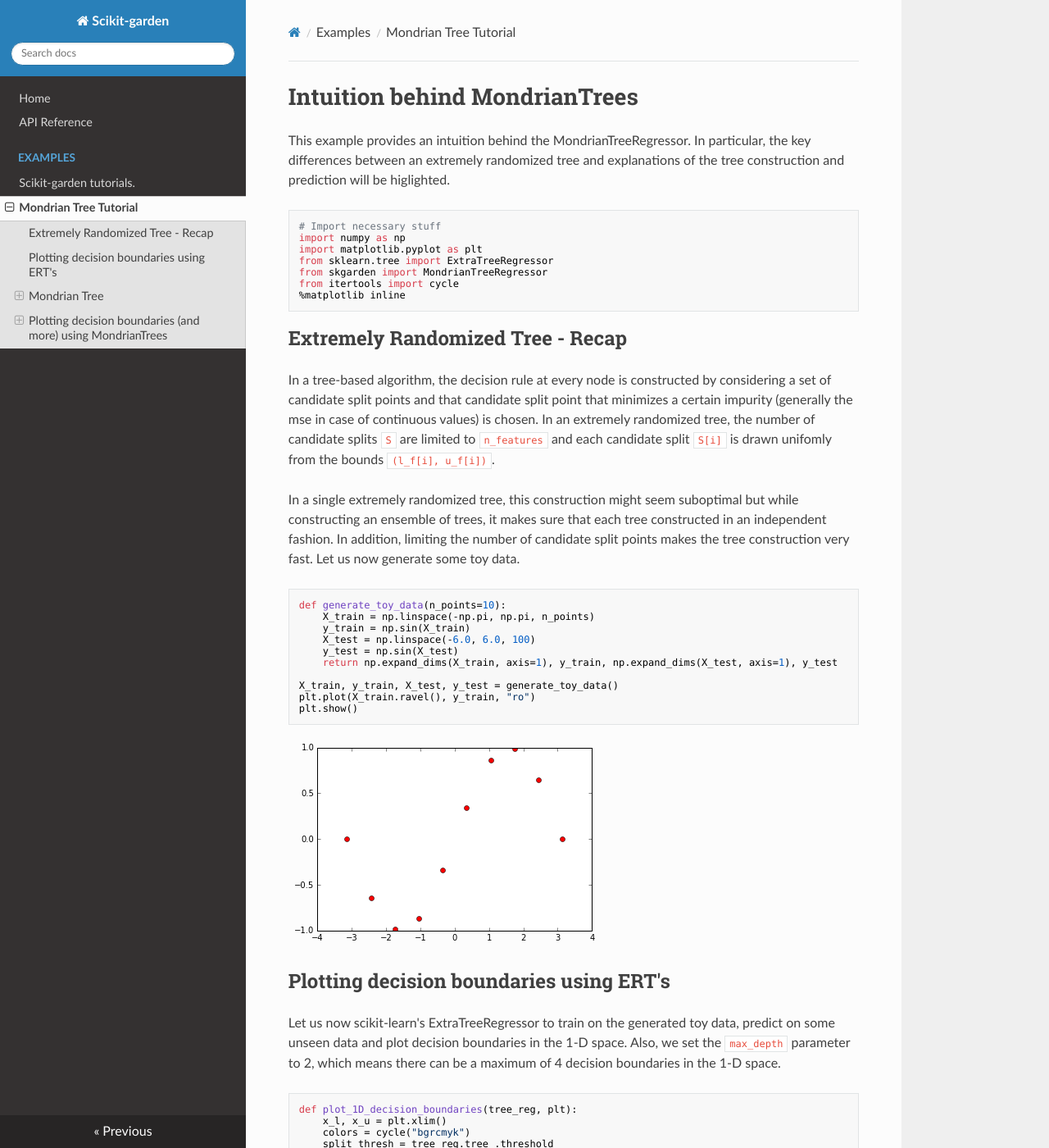
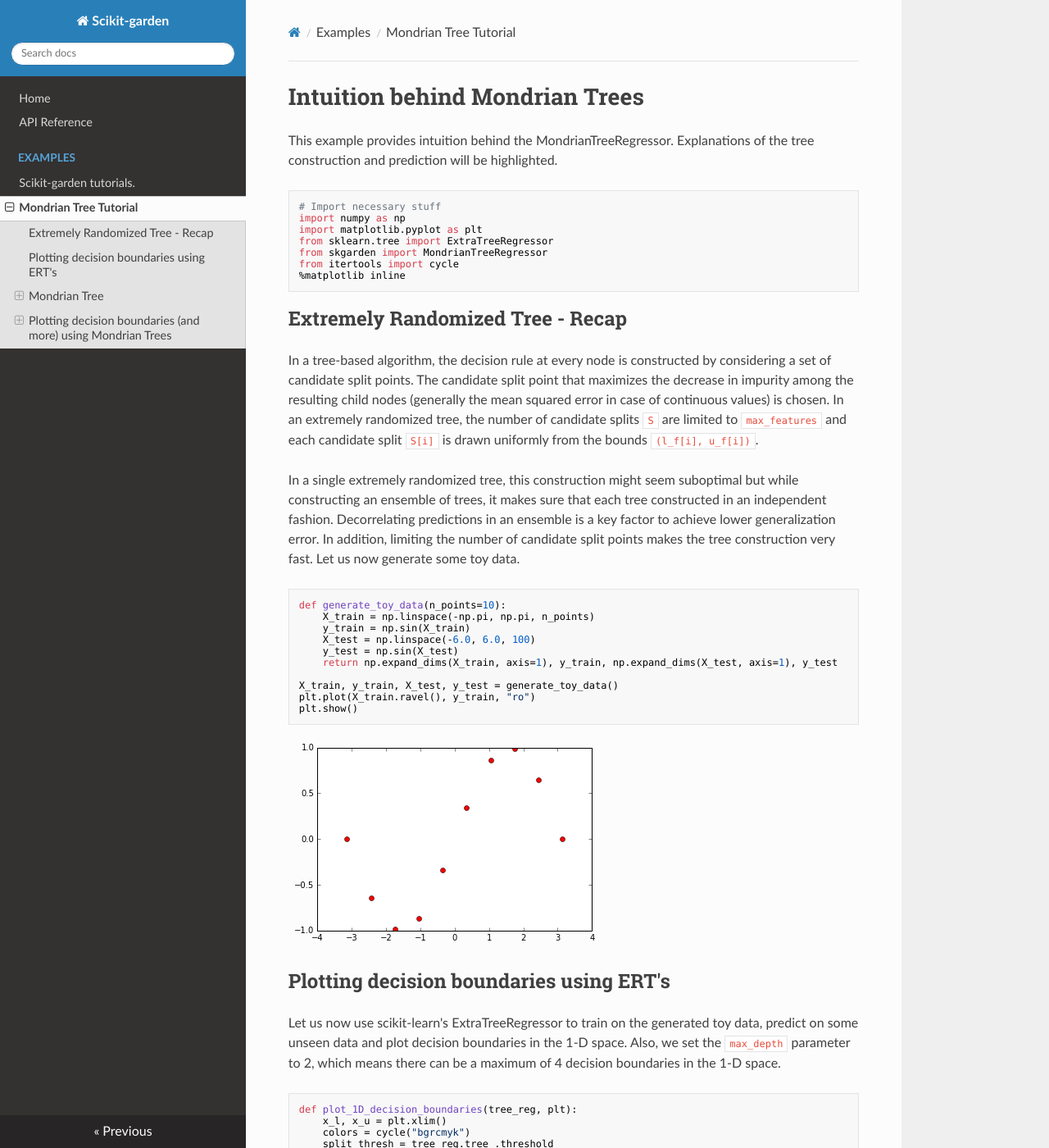
Before and after one commit to scikit-garden/scikit-garden, an MkDocs documentation site: the page built from docs/examples/MondrianTreeRegressor.md, in a window 1280 px wide and 1400 px high. Shown: the whole window at 82% size. Built offline with MkDocs 1.6.1, drawn with Linux system fonts in a browser that asks for light colours; nearby versions of some CDN libraries; formulas are drawn with MathJax 3; old or Windows-style settings are respelled for this version of MkDocs; some of the changed text lies outside the part shown.

Commit message:
Address some comments

````diff
--- a/docs/examples/MondrianTreeRegressor.md
+++ b/docs/examples/MondrianTreeRegressor.md
@@ -1,6 +1,6 @@
-# Intuition behind MondrianTrees
+# Intuition behind Mondrian Trees
 
-This example provides an intuition behind the MondrianTreeRegressor. In particular, the key differences between an extremely randomized tree and explanations of the tree construction and prediction will be higlighted.
+This example provides intuition behind the MondrianTreeRegressor. Explanations of the tree construction and prediction will be highlighted.
 
 
 ```python
@@ -15,9 +15,9 @@ from itertools import cycle
 
 ##  Extremely Randomized Tree - Recap
 
-In a tree-based algorithm, the decision rule at every node is constructed by considering a set of candidate split points and that candidate split point that minimizes a certain impurity (generally the mse in case of continuous values) is chosen. In an extremely randomized tree, the number of candidate splits `S` are limited to `n_features` and each candidate split `S[i]` is drawn unifomly from the bounds `(l_f[i], u_f[i])`.
+In a tree-based algorithm, the decision rule at every node is constructed by considering a set of candidate split points. The candidate split point that maximizes the decrease in impurity among the resulting child nodes (generally the mean squared error in case of continuous values) is chosen. In an extremely randomized tree, the number of candidate splits `S` are limited to `max_features` and each candidate split `S[i]` is drawn uniformly from the bounds `(l_f[i], u_f[i])`.
 
-In a single extremely randomized tree, this construction might seem suboptimal but while constructing an ensemble of trees, it makes sure that each tree constructed in an independent fashion. In addition, limiting the number of candidate split points makes the tree construction very fast. Let us now generate some toy data.
+In a single extremely randomized tree, this construction might seem suboptimal but while constructing an ensemble of trees, it makes sure that each tree constructed in an independent fashion. Decorrelating predictions in an ensemble is a key factor to achieve lower generalization error. In addition, limiting the number of candidate split points makes the tree construction very fast. Let us now generate some toy data.
 
 
 ```python
@@ -39,7 +39,7 @@ plt.show()
 
 ## Plotting decision boundaries using ERT's
 
-Let us now scikit-learn's ExtraTreeRegressor to train on the generated toy data, predict on some unseen data and plot decision boundaries in the 1-D space. Also, we set the `max_depth` parameter to 2, which means there can be a maximum of 4 decision boundaries in the 1-D space.
+Let us now use scikit-learn's ExtraTreeRegressor to train on the generated toy data, predict on some unseen data and plot decision boundaries in the 1-D space. Also, we set the `max_depth` parameter to 2, which means there can be a maximum of 4 decision boundaries in the 1-D space.
 
 
 ```python
@@ -78,11 +78,11 @@ Ideally, as move away from the training data we are unsure about the target valu
 
 ##  Mondrian Tree
 
-### Train time
+### Train mode
 
 At every node, the split threshold and feature is decided independently of the target or the decrease in impurity! Yes, that is right.
 
-1. The split feature index `f` is drawn with a probability proportional to `u_b[f] - l_b[f]` where `u_b` and `l_b` and the upper and lower bounds of all the features.
+1. The split feature index `f` is drawn with a probability proportional to `u_b[f] - l_b[f]` where `u_b` and `l_b` and the upper and lower bounds of all the features. When all the features are of same scale, this is same as an ExtraTreeRegressor with `max_features` set to 1.
 2. After fixing the feature index, the split threshold \(\delta\) is then drawn from a uniform distribution with limits `l_b`, `u_b`.
 
 The intuition being that a feature that has a huge difference between the bounds is likelier to be an "important" feature.
@@ -127,8 +127,9 @@ Let us take a more than half a minute to stare at these equations and understand
 2. \(p_j(x)\) is high when \(\Delta{j}\) is high. This means when the bounding box of a node is small as compared to the bounding box of its parent, the probability of separation becomes high.
 3. The weight given to each node, \(w_j\) can be decomposed into two factors, \(p_j\) and \(\prod_{k \in anc(j)} (1 - p_k(x))\). The product term can be understood as the probability of that point not being separated till that particular node is reached. So the node where a new point just starts to branch of is given the highest weight.
 4. For a point in the training data, \(p_j(x)\) becomes zero all nodes (and hence \(w_j(x)\)). The leaf then has a weightage of 1.0 and this reduces to a standard decision tree prediction.
+5. For a point, far away from the training data, \(p_{root}(x)\) approaches one and by 3. the weights of the other nodes in the path from the root to the leaf approach zero. This means \(P(Y | X) ~ \mathcal{N}(m, v)) where \(m)\ and \(var\) are the empirical mean and variance of the training data.
 
-## Plotting decision boundaries (and more) using MondrianTrees
+## Plotting decision boundaries (and more) using Mondrian Trees
 
 ### Generate data, fit and predict
 
@@ -259,15 +260,14 @@ Let us look at the plots from top to bottom.
 
      * The weights here are just so that the total weights sum up to one.
 
-###  Predictive mean and variance
 
-Writing \(P(Y | X)\) as a GMM model, enables us to derive the mean and variance quite easily. Here is a plot showing the predictive mean and variance.
+### References:
+1. Decision Trees and Forests: A Probabilistic Perspective, Balaji Lakshminarayanan
+ http://www.gatsby.ucl.ac.uk/~balaji/balaji-phd-thesis.pdf
+2. scikit-learn documentation
+http://scikit-learn.org/
+3. Understanding Random Forests, Gilles Louppe
+https://arxiv.org/abs/1407.7502
 
-
-```python
-plt.plot(X_train, y_train, "ro")
-plt.plot(X_test, y_pred)
-plt.fill_between(X_test.ravel(), y_pred + 1.96*y_std, y_pred - 1.96*y_std, alpha=0.2)
-```
-
-![png](../mondrian_tree/plot4.png)
+### Acknowledgements
+This tutorial mainly arises from discussions with Gilles Louppe and Balaji Lakshminarayanan for which I am hugely grateful.
````
Also changed, not shown: other parts of docs/examples/MondrianTreeRegressor.md (+1 -1 lines), docs/mondrian_tree/plot4.png (deleted).
